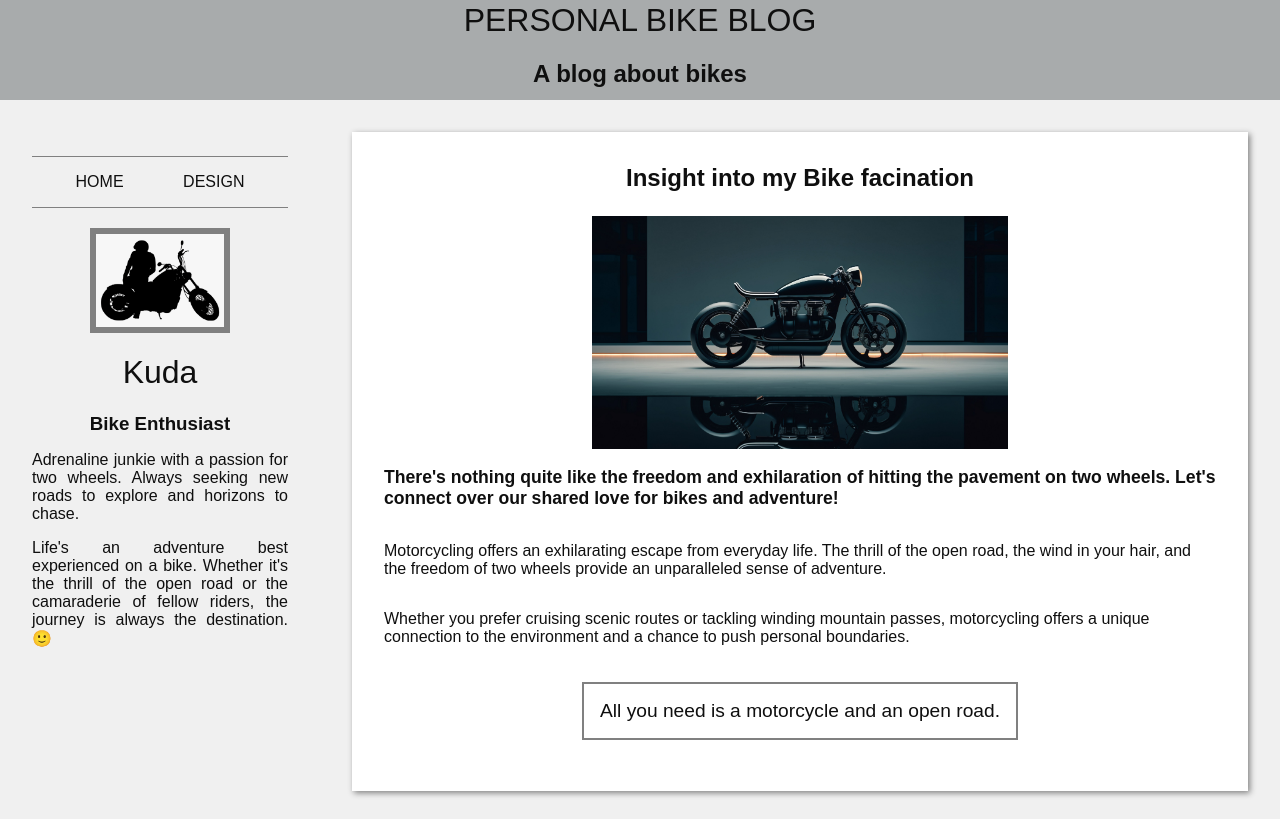
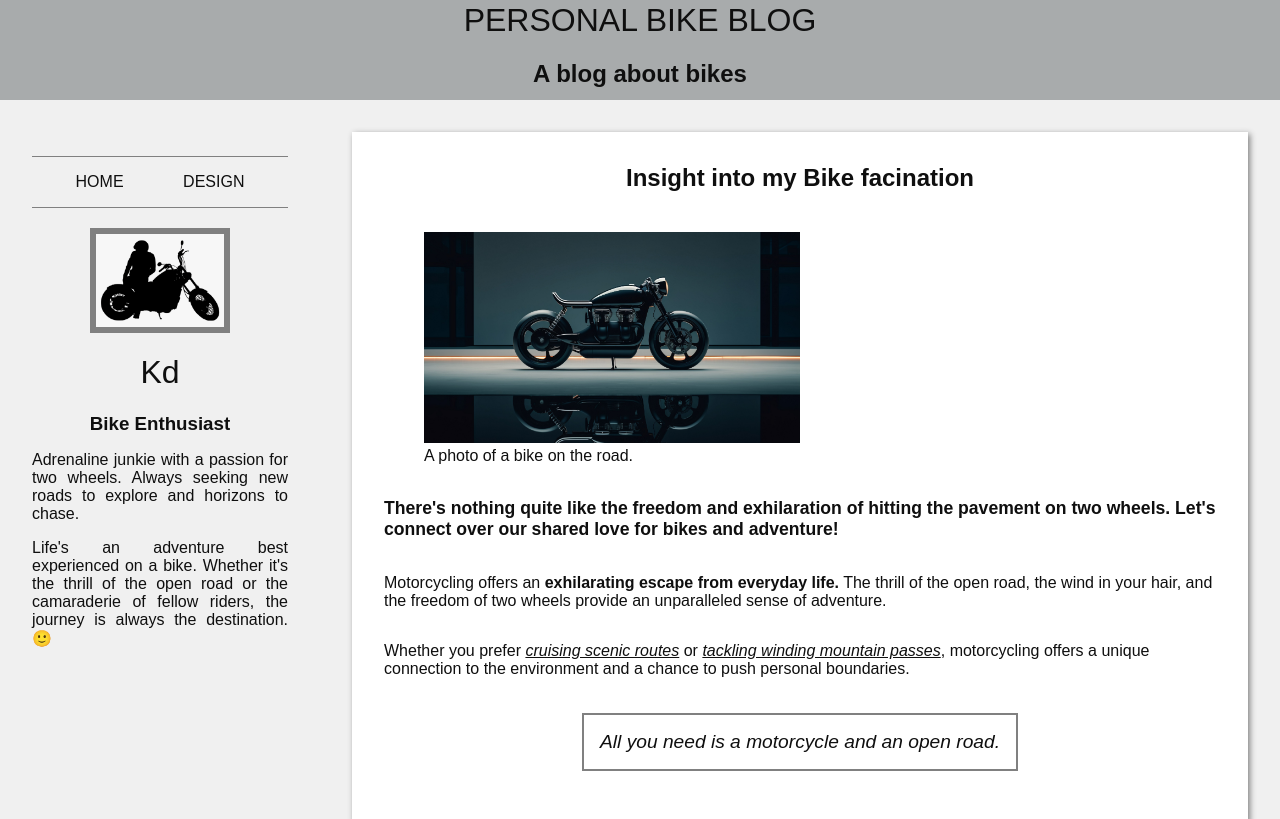
Before and after one commit to Technoratti/Personal-Blog, a plain HTML site: page static/blogPost.html in a window 1280 px wide. Shown: the top 819 px of the page. Drawn offline with Linux system fonts and the light colour scheme.

Commit message:
Post Review

```diff
--- a/static/blogPost.html
+++ b/static/blogPost.html
@@ -23,12 +23,15 @@
                 <div class="blogPost">
                     <h2>Insight into my Bike facination</h2>
 
-                    <img src="/images/bike1s.jpeg" alt="Bike" class="blogPost-img">
+                    <figure>
+                        <img src="/images/bike1s.jpeg" alt="Bike" class="blogPost-img">
+                        <figcaption><span >A photo of a bike on the road.</span></figcaption>
+                    </figure>
                     <p class="blog-intro">There's nothing quite like the freedom and exhilaration of hitting the pavement on two wheels. Let's connect over our shared love for bikes and adventure!</p>
-                    <p>Motorcycling offers an exhilarating escape from everyday life. The thrill of the open road, the wind in your hair, and the freedom of two wheels provide an unparalleled sense of adventure. </p>
-                    <p>Whether you prefer cruising scenic routes or tackling winding mountain passes, motorcycling offers a unique connection to the environment and a chance to push personal boundaries.</p>
+                    <p>Motorcycling offers an <b>exhilarating escape from everyday life.</b> The thrill of the open road, the wind in your hair, and the freedom of two wheels provide an unparalleled sense of adventure. </p>
+                    <p>Whether you prefer <em><u>cruising scenic routes</u></em> or <em><u>tackling winding mountain passes</u></em>, motorcycling offers a unique connection to the environment and a chance to push personal boundaries.</p>
                     <blockquote>
-                        All you need is a motorcycle and an open road.
+                        <span> <em>All you need is a motorcycle and an open road.</em></span>
                     </blockquote>
 </div>
             </article>
@@ -37,7 +40,7 @@
                     <img src="/images/motocycle.png" alt="Bio" id="bio-icon">
                 </div>
                 <div class="box bio-description">
-                    <h1 class="bio-header">Kuda</h1>
+                    <h1 class="bio-header">Kd</h1>
                     <h3 class="blog-title">Bike Enthusiast</h3>
                     <p>Adrenaline junkie with a passion for two wheels. Always seeking new roads to explore and horizons to chase.</p>
 
```
